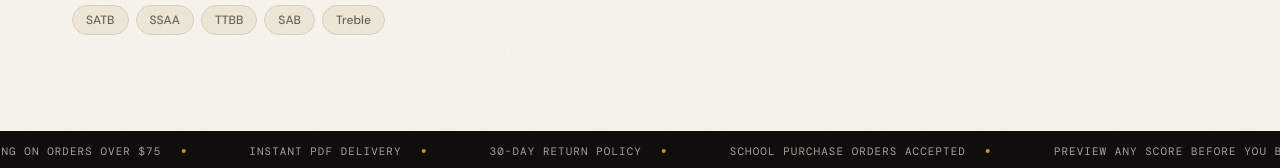
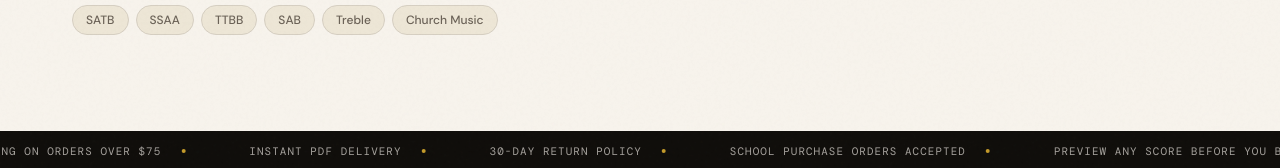
Before and after one commit to kevinskey/lionandlambpublishing, a plain HTML site: page index.html in a window 1280 px wide. Shown: the part 571-739 px from the top of the page. Drawn offline with nearby package versions, Linux system fonts and the light colour scheme; a web font is replaced by a local one.

Commit message:
Update homepage

```diff
--- a/index.html
+++ b/index.html
@@ -274,6 +274,7 @@ footer{background:var(--ink);padding:48px 16px 32px}
       <span class="h-tag">TTBB</span>
       <span class="h-tag">SAB</span>
       <span class="h-tag">Treble</span>
+      <span class="h-tag">Church Music</span>
     </div>
   </div>
   <div class="hero-right">
```
